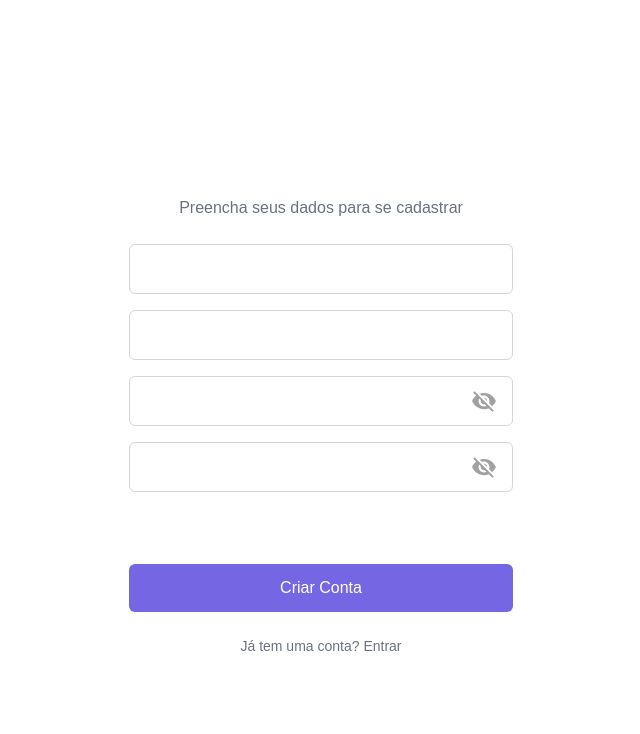
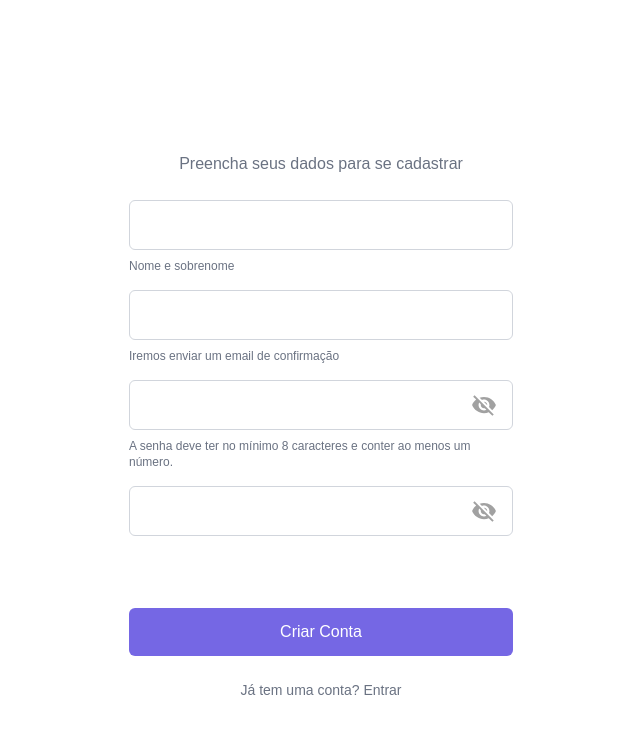
Before and after one commit to wellitonaraujo/cliqagenda, a Next.js app: page /signup in a window 1280 px wide. Shown: the top 734 px of the page, without its empty margins (319-959 px from the left). Built offline with nearby package versions, Linux system fonts and the light colour scheme.

Commit message:
feat: Ajustes na logica dos inputs

```diff
--- a/src/app/signup/page.tsx
+++ b/src/app/signup/page.tsx
@@ -5,28 +5,29 @@ import Input from "@/componentes/Input";
 import Button from "@/componentes/Button";
 import Link from "next/link";
 import ErrorMessage from "@/componentes/ErrorMessage";
+import { usePasswordValidation } from "@/hooks/usePasswordValidation";
 
 export default function Signup() {
   const [password, setPassword] = useState("");
   const [confirmPassword, setConfirmPassword] = useState("");
-  const [error, setError] = useState("");
+
+  const {
+    error,
+    isTouched,
+    isPasswordValid,
+    setIsTouched,
+    validatePasswords,
+  } = usePasswordValidation();
 
   const handleSignup = (event: React.FormEvent) => {
     event.preventDefault();
+    const isValid = validatePasswords(password, confirmPassword);
+    if (!isValid) return;
 
-    const passwordRegex = /^(?=.*\d).{8,}$/;
-    if (!passwordRegex.test(password)) {
-      setError("A senha deve ter no mínimo 8 caracteres e conter ao menos um número.");
-      return;
-    }
-    if (password !== confirmPassword) {
-      setError("As senhas não são iguais.");
-      return;
-    }
-    setError("");
     console.log("Cadastro enviado");
-    // Continuar com a chamada de API
   };
+
+  const passwordIsValid = isPasswordValid(password);
 
   return (
     <div className="min-h-screen flex flex-col items-center justify-center bg-white p-4">
@@ -38,29 +39,61 @@ export default function Signup() {
           <p className="text-gray-500 text-center">Preencha seus dados para se cadastrar</p>
         </div>
 
-        <form className="space-y-4" onSubmit={handleSignup}>
+        <form onSubmit={handleSignup}>
+          <div className="mb-4">
             <Input label="" type="text" placeholder="Nome completo" />
+            <p className="text-start text-xs mt-2 text-gray-500">Nome e sobrenome</p>
+          </div>
+
+          <div className="mb-4">
             <Input label="" type="email" placeholder="Email" />
+            <p className="text-start text-xs mt-2 text-gray-500">Iremos enviar um email de confirmação</p>
+          </div>
+
+          <div className="mb-4">
             <Input
               label=""
               type="password"
               placeholder="Senha"
-            onChange={(e: React.ChangeEvent<HTMLInputElement>) => setPassword(e.target.value)}
+              onChange={(e: React.ChangeEvent<HTMLInputElement>) => {
+                setPassword(e.target.value);
+                setIsTouched(true);
+              }}
             />
+            <p
+              className={`text-xs mt-2 ${
+                !password
+                  ? "text-gray-500"
+                  : passwordIsValid
+                  ? "text-green-600"
+                  : isTouched
+                  ? "text-red-500"
+                  : "text-gray-400"
+              }`}
+            >
+              A senha deve ter no mínimo 8 caracteres e conter ao menos um número.
+            </p>
+          </div>
+
+          <div className="mb-4">
             <Input
               label=""
               type="password"
               placeholder="Confirmar senha"
-            onChange={(e: React.ChangeEvent<HTMLInputElement>) => setConfirmPassword(e.target.value)}
+              onChange={(e: React.ChangeEvent<HTMLInputElement>) =>
+                setConfirmPassword(e.target.value)
+              }
             />
-          <ErrorMessage message={error} />
+          </div>
+
+            {error && <ErrorMessage message={error} />}
+
           <div className="pt-14">
             <Button type="submit" full>
               Criar Conta
             </Button>
           </div>
         </form>
-
         <p className="text-center text-sm text-gray-500">
           Já tem uma conta? <Link href="/login" className="text-primary">Entrar</Link>
         </p>
--- a/src/componentes/PasswordInput.tsx
+++ /dev/null
@@ -1,33 +0,0 @@
-'use client'
-
-import { usePasswordToggle } from '@/hooks/usePasswordToggle';
-import Image from 'next/image';
-
-type Props = {
-  label: string
-  placeholder?: string
-}
-
-export default function PasswordInput({ label, placeholder }: Props) {
-  const { visible, toggle } = usePasswordToggle()
-
-  return (
-    <div>
-      <label className="block mb-1 text-sm font-medium text-gray-700">{label}</label>
-      <div className="relative">
-        <input
-          required
-          type={visible ? 'text' : 'password'}
-          placeholder={placeholder}
-          className="w-full border border-gray-300 rounded-md px-3 py-3 pr-10 focus:outline-none focus:ring-2 focus:ring-primary"
-        />
-        <span
-          onClick={toggle}
-          className="absolute right-4 top-5 cursor-pointer text-gray-500"
-        >
-          <Image src="/eyeon.svg" alt="Ilustração" width={18} height={18} />
-        </span>
-      </div>
-    </div>
-  )
-}
--- /dev/null
+++ b/src/hooks/usePasswordValidation.ts
@@ -0,0 +1,36 @@
+import { useState } from "react";
+
+export const usePasswordValidation = () => {
+  const [error, setError] = useState("");
+  const [isTouched, setIsTouched] = useState(false);
+
+  const isPasswordValid = (password: string): boolean => {
+    const passwordRegex = /^(?=.*\d).{8,}$/;
+    return passwordRegex.test(password);
+  };
+
+  const validatePasswords = (password: string, confirmPassword: string): boolean => {
+    setIsTouched(true);
+
+    if (!isPasswordValid(password)) {
+      setError("A senha deve ter no mínimo 8 caracteres e conter ao menos um número.");
+      return false;
+    }
+
+    if (password !== confirmPassword) {
+      setError("As senhas não são iguais.");
+      return false;
+    }
+
+    setError("");
+    return true;
+  };
+
+  return {
+    error,
+    isTouched,
+    isPasswordValid,
+    setIsTouched,
+    validatePasswords,
+  };
+};
```
Lines whose indentation alone changed are shown as unchanged.
